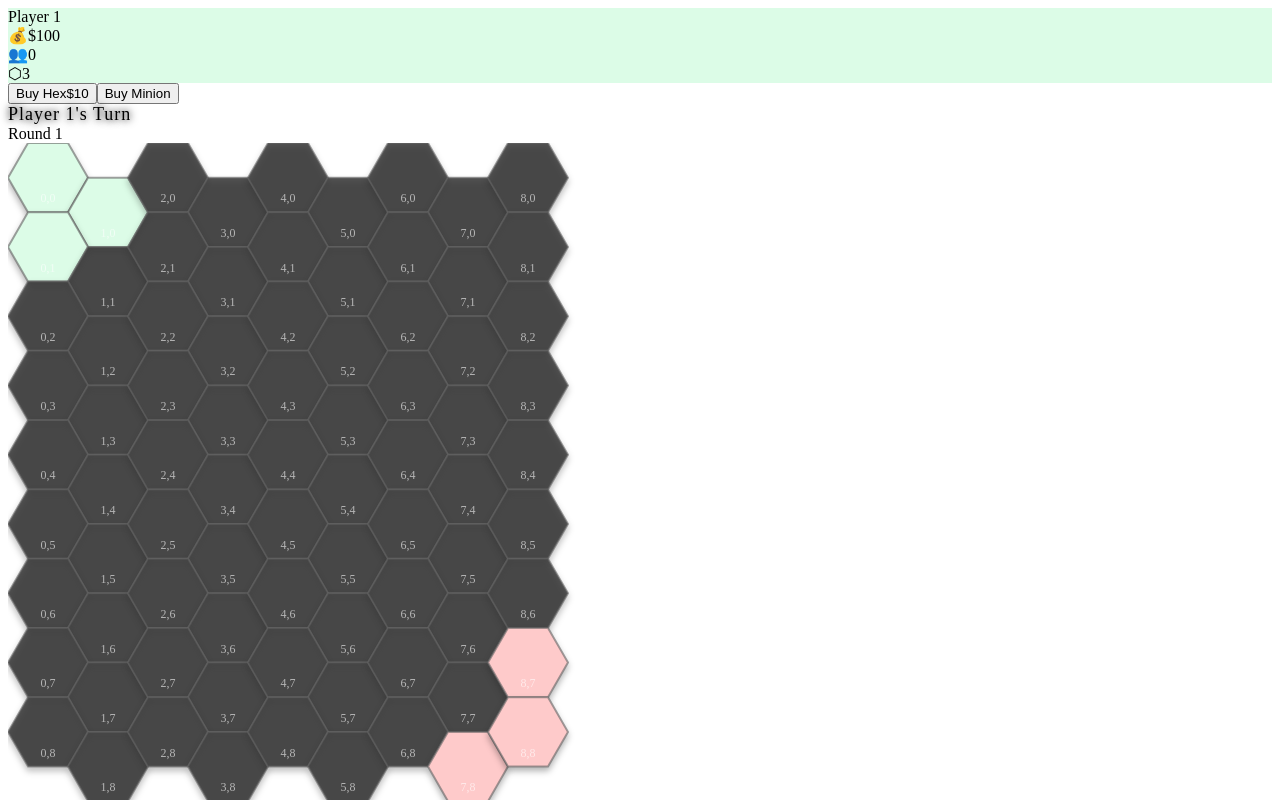
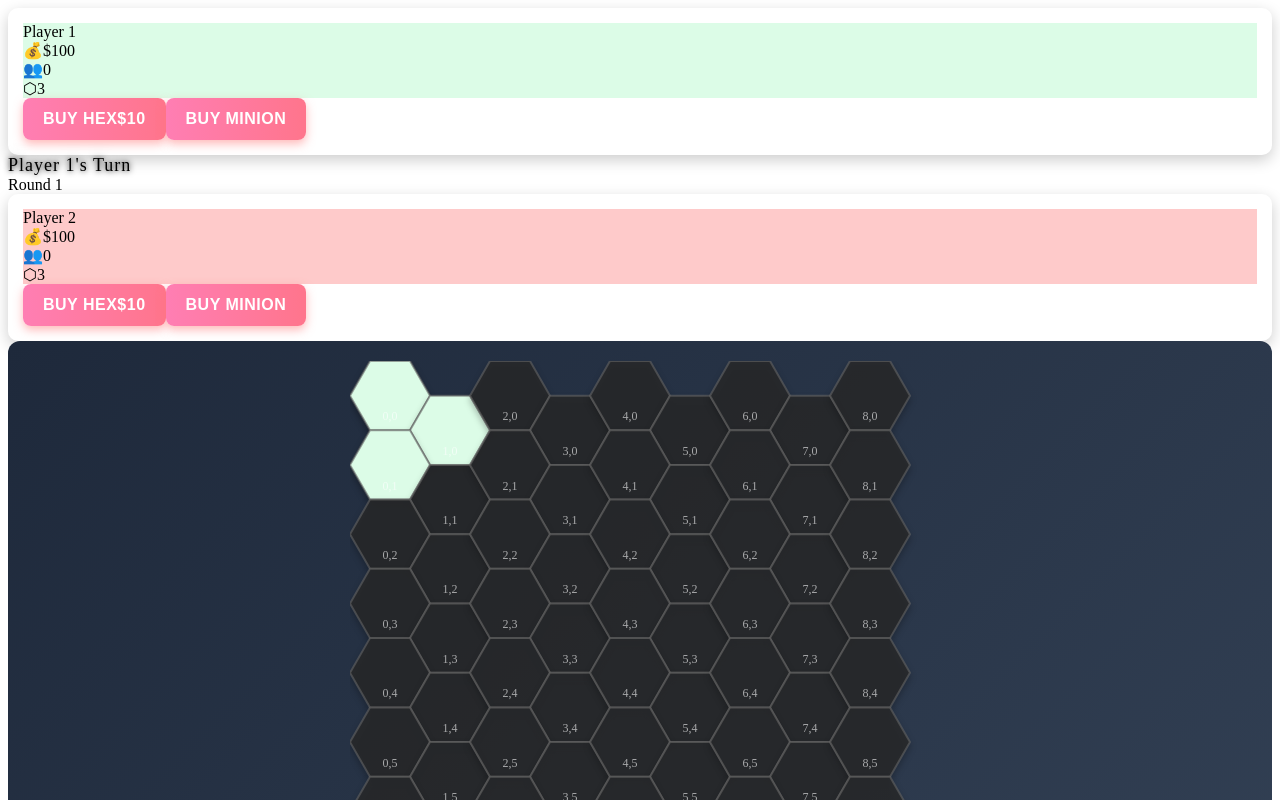
Before and after one commit to o0Mink0o/project-oop, a React (Create React App) app in the folder game-frontend/: page /game-board in a window 1280 px wide. Shown: the top 800 px of the page. Built offline with nearby package versions, Linux system fonts and the light colour scheme.

Commit message:
board layout

```diff
--- a/game-frontend/src/components/GameBoardPage.js
+++ b/game-frontend/src/components/GameBoardPage.js
@@ -12,7 +12,7 @@ const MINION_TYPES = [
     { name: "Elite Minion", price: 40 }
 ];
 
-// Corrected starting positions - Fixed player 2 position inconsistency
+// Initial player configurations
 const initialPlayers = [
     {
         id: 1,
@@ -27,7 +27,7 @@ const initialPlayers = [
         id: 2,
         money: 100,
         minions: [],
-        ownedHexes: [{x: 8, y: 8},{x: 8, y: 7},{x: 7, y: 8}], // Consistent with comment in code
+        ownedHexes: [{x: 8, y: 8},{x: 8, y: 7},{x: 7, y: 8}],
         color: 'rgb(254, 202, 202)',
         hasUsedHexAction: false,
         hasUsedMinionAction: false
@@ -42,53 +42,41 @@ const GameBoard = () => {
     const [selectedMinionType, setSelectedMinionType] = useState(null);
     const [turn, setTurn] = useState(1);
     const [showAvailableHexes, setShowAvailableHexes] = useState(false);
-    const [debugMode, setDebugMode] = useState(false);
+    const [debugMode] = useState(false);
 
-    // Separate adjacency checks for different cases
-    // Orthogonal adjacency (side-by-side)
+    // Adjacency checks remain the same
     const isOrthogonalAdjacent = (hex1, hex2) => {
         const dx = Math.abs(hex1.x - hex2.x);
         const dy = Math.abs(hex1.y - hex2.y);
 
-        // For hexagonal grid (using axial coordinates), adjacency is different
-        // A hex is adjacent if coordinates differ by at most 1 in only one direction
-        // This depends on whether we're using even-q or odd-q offset
         if (hex1.x % 2 === 0) { // even column
             return (dx === 1 && dy === 0) ||
                 (dx === 0 && dy === 1) ||
-                (dx === 0 && dy === 1) ||
-                (dx === 1 && dy === 1 && hex1.y > hex2.y); // diagonal only for specific direction
+                (dx === 1 && dy === 1 && hex1.y > hex2.y);
         } else { // odd column
             return (dx === 1 && dy === 0) ||
                 (dx === 0 && dy === 1) ||
-                (dx === 1 && dy === 1 && hex1.y < hex2.y); // diagonal only for specific direction
+                (dx === 1 && dy === 1 && hex1.y < hex2.y);
         }
     };
 
-    // We now use only orthogonal adjacency and remove the diagonal adjacency concept
     const isAdjacent = (hex1, hex2) => {
         return isOrthogonalAdjacent(hex1, hex2);
     };
 
-    // Debug function to show adjacency type
     const getAdjacencyType = (hex1, hex2) => {
         if (isOrthogonalAdjacent(hex1, hex2)) return "adjacent";
         return "not adjacent";
     };
 
-    // Check if hex is available for purchase
     const isHexAvailableForPurchase = (x, y) => {
         const hex = { x, y };
-        // If hex is already owned by any player, it's not available
         if (players.some(p => p.ownedHexes.some(h => h.x === x && h.y === y))) {
             return false;
         }
-
-        // Check adjacency to player's hexes
         return players[currentPlayer].ownedHexes.some(playerHex => isAdjacent(playerHex, hex));
     };
 
-    // Get adjacency details for debugging
     const getAdjacencyDetails = (x, y) => {
         const hex = { x, y };
         const adjacentPlayerHexes = players[currentPlayer].ownedHexes.filter(playerHex =>
@@ -104,7 +92,6 @@ const GameBoard = () => {
     const handleHexClick = (x, y) => {
         if (purchaseMode === 'hex' && !players[currentPlayer].hasUsedHexAction) {
             if (isHexAvailableForPurchase(x, y)) {
-                // Only allow selection of a single hex
                 setSelectedHex({ x, y });
 
                 if (debugMode) {
@@ -180,29 +167,29 @@ const GameBoard = () => {
     };
 
     const PlayerPanel = ({ player, isCurrentPlayer }) => (
-        <div className={`w-72 bg-gradient-to-br ${isCurrentPlayer ? (player.id === 1 ? 'from-green-100 to-green-200' : 'from-red-100 to-red-200') : 'from-gray-100 to-gray-200'} p-6 flex flex-col gap-6 rounded-xl shadow-xl transition-all duration-300 ${isCurrentPlayer ? 'ring-4 ring-blue-500 transform scale-105' : 'opacity-80'}`}>
-            <div className={`flex flex-col items-center p-6 rounded-xl shadow-lg transform transition-transform duration-500 hover:scale-105`}
+        <div className={`player-panel w-64 bg-gradient-to-br ${isCurrentPlayer ? (player.id === 1 ? 'from-green-100 to-green-200' : 'from-red-100 to-red-200') : 'from-gray-100 to-gray-200'} p-4 flex flex-col gap-4 rounded-xl shadow-xl transition-all duration-300 ${isCurrentPlayer ? 'ring-4 ring-blue-500 transform scale-105' : 'opacity-80'}`}>
+            <div className={`flex flex-col items-center p-4 rounded-xl shadow-lg transform transition-transform duration-500 hover:scale-105`}
                  style={{ backgroundColor: player.color }}>
-                <div className="text-3xl font-bold mb-6 text-center">Player {player.id}</div>
-                <div className="flex flex-col gap-6 w-full">
-                    <div className="flex justify-between items-center text-2xl p-3 bg-white bg-opacity-50 rounded-lg">
+                <div className="text-2xl font-bold mb-4 text-center">Player {player.id}</div>
+                <div className="flex flex-col gap-4 w-full">
+                    <div className="flex justify-between items-center text-xl p-2 bg-white bg-opacity-50 rounded-lg">
                         <span>💰</span>
                         <span className="font-bold">${player.money}</span>
                     </div>
-                    <div className="flex justify-between items-center text-2xl p-3 bg-white bg-opacity-50 rounded-lg">
+                    <div className="flex justify-between items-center text-xl p-2 bg-white bg-opacity-50 rounded-lg">
                         <span>👥</span>
                         <span className="font-bold">{player.minions.length}</span>
                     </div>
-                    <div className="flex justify-between items-center text-2xl p-3 bg-white bg-opacity-50 rounded-lg">
+                    <div className="flex justify-between items-center text-xl p-2 bg-white bg-opacity-50 rounded-lg">
                         <span>⬡</span>
                         <span className="font-bold">{player.ownedHexes.length}</span>
                     </div>
                 </div>
             </div>
 
-            <div className="flex flex-col gap-4">
+            <div className="flex flex-col gap-3">
                 <button
-                    className={`px-6 py-4 rounded-xl text-xl font-semibold shadow-lg transition-all duration-300 transform hover:scale-105 hover:shadow-xl ${
+                    className={`action-button px-4 py-3 rounded-xl text-lg font-semibold shadow-lg transition-all duration-300 transform hover:scale-105 hover:shadow-xl ${
                         !isCurrentPlayer ? 'bg-gray-300 cursor-not-allowed' :
                             player.hasUsedHexAction ? 'bg-gray-400 cursor-not-allowed' :
                                 purchaseMode === 'hex' ? 'bg-gradient-to-r from-blue-500 to-blue-600 text-white' : 'bg-gradient-to-r from-indigo-400 to-purple-500 text-white'
@@ -227,7 +214,7 @@ const GameBoard = () => {
                     </div>
                 </button>
                 <button
-                    className={`px-6 py-4 rounded-xl text-xl font-semibold shadow-lg transition-all duration-300 transform hover:scale-105 hover:shadow-xl ${
+                    className={`action-button px-4 py-3 rounded-xl text-lg font-semibold shadow-lg transition-all duration-300 transform hover:scale-105 hover:shadow-xl ${
                         !isCurrentPlayer ? 'bg-gray-300 cursor-not-allowed' :
                             player.hasUsedMinionAction ? 'bg-gray-400 cursor-not-allowed' :
                                 purchaseMode === 'minion' ? 'bg-gradient-to-r from-orange-500 to-amber-500 text-white' : 'bg-gradient-to-r from-pink-500 to-rose-500 text-white'
@@ -244,23 +231,33 @@ const GameBoard = () => {
     );
 
     return (
-        <div className="flex h-screen bg-gradient-to-br from-slate-900 to-black p-4">
-            {/* Left Player Panel */}
-            <div className="flex items-center">
+        <div className="flex flex-col h-screen bg-gradient-to-br from-slate-900 to-black">
+            {/* Top player panels - new layout */}
+            <div className="flex justify-between pt-4 px-8 h-64">
+                {/* Player 1 panel - top left */}
+                <div className="flex-shrink-0">
                     <PlayerPanel player={players[0]} isCurrentPlayer={currentPlayer === 0} />
                 </div>
 
-            {/* Main Game Board */}
-            <div className="flex-1 px-8 py-4 flex flex-col items-center justify-center">
-                <div className="text-5xl font-bold text-center mb-8 text-white">
-                    <span className={`turn-indicator ${currentPlayer === 0 ? 'text-green-400' : 'text-red-400'}`}>
+                {/* Game status header - center top */}
+                <div className="flex items-center justify-center">
+                    <div className="text-center">
+                        <div className={`text-4xl font-bold text-center text-white turn-indicator ${currentPlayer === 0 ? 'text-green-400' : 'text-red-400'}`}>
                             Player {currentPlayer + 1}'s Turn
-                    </span>
-                    <div className="text-2xl text-gray-300 mt-2">Round {turn}</div>
+                        </div>
+                        <div className="text-xl text-gray-300 mt-2">Round {turn}</div>
+                    </div>
                 </div>
 
+                {/* Player 2 panel - top right */}
+                <div className="flex-shrink-0">
+                    <PlayerPanel player={players[1]} isCurrentPlayer={currentPlayer === 1} />
+                </div>
+            </div>
 
-                <div className="border-8 border-gray-900 rounded-2xl p-6 bg-gradient-to-br from-gray-900 to-black shadow-2xl">
+            {/* Game board - middle */}
+            <div className="flex-grow flex items-center justify-center p-4">
+                <div className="border-4 border-gray-900 rounded-2xl p-4 bg-gradient-to-br from-gray-900 to-black shadow-2xl hex-grid">
                     <svg
                         width={(GRID_SIZE * HEX_WIDTH * 0.75) + HEX_RADIUS}
                         height={(GRID_SIZE * HEX_HEIGHT) + (HEX_HEIGHT / 2)}
@@ -279,8 +276,6 @@ const GameBoard = () => {
                                 )?.minions.find(m => m.position.x === col && m.position.y === row);
                                 const isSelected = selectedHex && selectedHex.x === col && selectedHex.y === row;
                                 const isAvailable = isHexAvailableForPurchase(col, row);
-
-                                // Only show available hexes when in purchase mode and showAvailableHexes is true
                                 const shouldShowAvailable = purchaseMode === 'hex' && showAvailableHexes && isAvailable;
 
                                 return (
@@ -332,50 +327,41 @@ const GameBoard = () => {
                         )}
                     </svg>
                 </div>
+            </div>
 
+            {/* End turn button - bottom */}
+            <div className="py-4 flex justify-center">
                 <button
-                    className="mt-8 px-8 py-4 bg-gradient-to-r from-emerald-500 to-teal-500 text-white rounded-xl text-2xl font-semibold shadow-lg transition-all duration-300 transform hover:scale-105 hover:shadow-xl"
+                    className="action-button px-6 py-3 bg-gradient-to-r from-emerald-500 to-teal-500 text-white rounded-xl text-xl font-semibold shadow-lg transition-all duration-300 transform hover:scale-105 hover:shadow-xl"
                     onClick={endTurn}
                 >
                     End Turn
                 </button>
+            </div>
 
-                {/* Purchase Overlays */}
+            {/* Overlays */}
             {purchaseMode === 'hex' && selectedHex && (
-                    <div className="purchase-overlay fixed bottom-8 left-1/2 transform -translate-x-1/2 p-8 border-2 rounded-xl shadow-lg bg-gradient-to-br from-blue-900 to-indigo-900 text-white">
-                        <div className="text-2xl mb-4 text-center">Cost: <span className="font-bold text-yellow-300">${HEX_PRICE}</span></div>
-                        <div className="flex flex-col gap-4">
-                            <div className="text-center mb-2">
-                                {debugMode && (
-                                    <div className="mb-2">
-                                        {getAdjacencyDetails(selectedHex.x, selectedHex.y).map((detail, i) => (
-                                            <div key={i}>
-                                                Adjacent to: {detail.playerHex.x},{detail.playerHex.y} ({detail.type})
-                                            </div>
-                                        ))}
-                                    </div>
-                                )}
-                            </div>
+                <div className="fixed bottom-4 left-1/2 transform -translate-x-1/2 p-6 border-2 rounded-xl shadow-lg bg-gradient-to-br from-blue-900 to-indigo-900 text-white z-50 purchase-overlay">
+                    <div className="text-xl mb-3 text-center">Cost: <span className="font-bold text-yellow-300">${HEX_PRICE}</span></div>
                     <div className="flex justify-center">
                         <button
-                                    className="px-8 py-4 bg-gradient-to-r from-green-500 to-emerald-600 text-white rounded-xl text-xl font-semibold shadow-md transition-all duration-300 transform hover:scale-105"
+                            className="action-button px-6 py-3 bg-gradient-to-r from-green-500 to-emerald-600 text-white rounded-xl text-lg font-semibold shadow-md transition-all duration-300 transform hover:scale-105"
                             onClick={confirmHexPurchase}
                         >
                             Confirm Purchase
                         </button>
                     </div>
                 </div>
-                    </div>
             )}
 
             {purchaseMode === 'minion' && (
-                    <div className="purchase-overlay fixed bottom-8 left-1/2 transform -translate-x-1/2 p-8 border-2 rounded-xl shadow-lg bg-gradient-to-br from-purple-900 to-pink-900 text-white flex flex-col gap-4">
-                        <div className="text-xl text-center mb-2">Select Minion Type</div>
-                        <div className="flex flex-wrap gap-4 justify-center">
+                <div className="fixed bottom-4 left-1/2 transform -translate-x-1/2 p-6 border-2 rounded-xl shadow-lg bg-gradient-to-br from-purple-900 to-pink-900 text-white flex flex-col gap-3 z-50 purchase-overlay">
+                    <div className="text-lg text-center mb-2">Select Minion Type</div>
+                    <div className="flex flex-wrap gap-3 justify-center">
                         {MINION_TYPES.map((minion, idx) => (
                             <button
                                 key={minion.name}
-                                    className={`px-6 py-3 rounded-xl text-lg font-semibold shadow-md transition-all duration-300 ${
+                                className={`px-4 py-2 rounded-xl text-base font-semibold shadow-md transition-all duration-300 ${
                                     selectedMinionType === idx
                                         ? 'bg-gradient-to-r from-amber-400 to-orange-500 text-white transform scale-105'
                                         : 'bg-gradient-to-r from-gray-700 to-gray-800 hover:from-gray-600 hover:to-gray-700'
@@ -389,23 +375,6 @@ const GameBoard = () => {
                     </div>
                 </div>
             )}
-
-                {/* Debug Legend */}
-                {debugMode && (
-                    <div className="mt-4 p-4 bg-black bg-opacity-70 text-white rounded-lg">
-                        <h3 className="text-lg font-bold mb-2">Adjacency Rules</h3>
-                        <div>
-                            <p>Hexes can only be purchased adjacent to owned hexes</p>
-                            <p>Adjacency follows proper hexagonal grid rules</p>
-                        </div>
-                    </div>
-                )}
-            </div>
-
-            {/* Right Player Panel */}
-            <div className="flex items-center">
-                <PlayerPanel player={players[1]} isCurrentPlayer={currentPlayer === 1} />
-            </div>
         </div>
     );
 };
```
Lines whose indentation alone changed are shown as unchanged.
